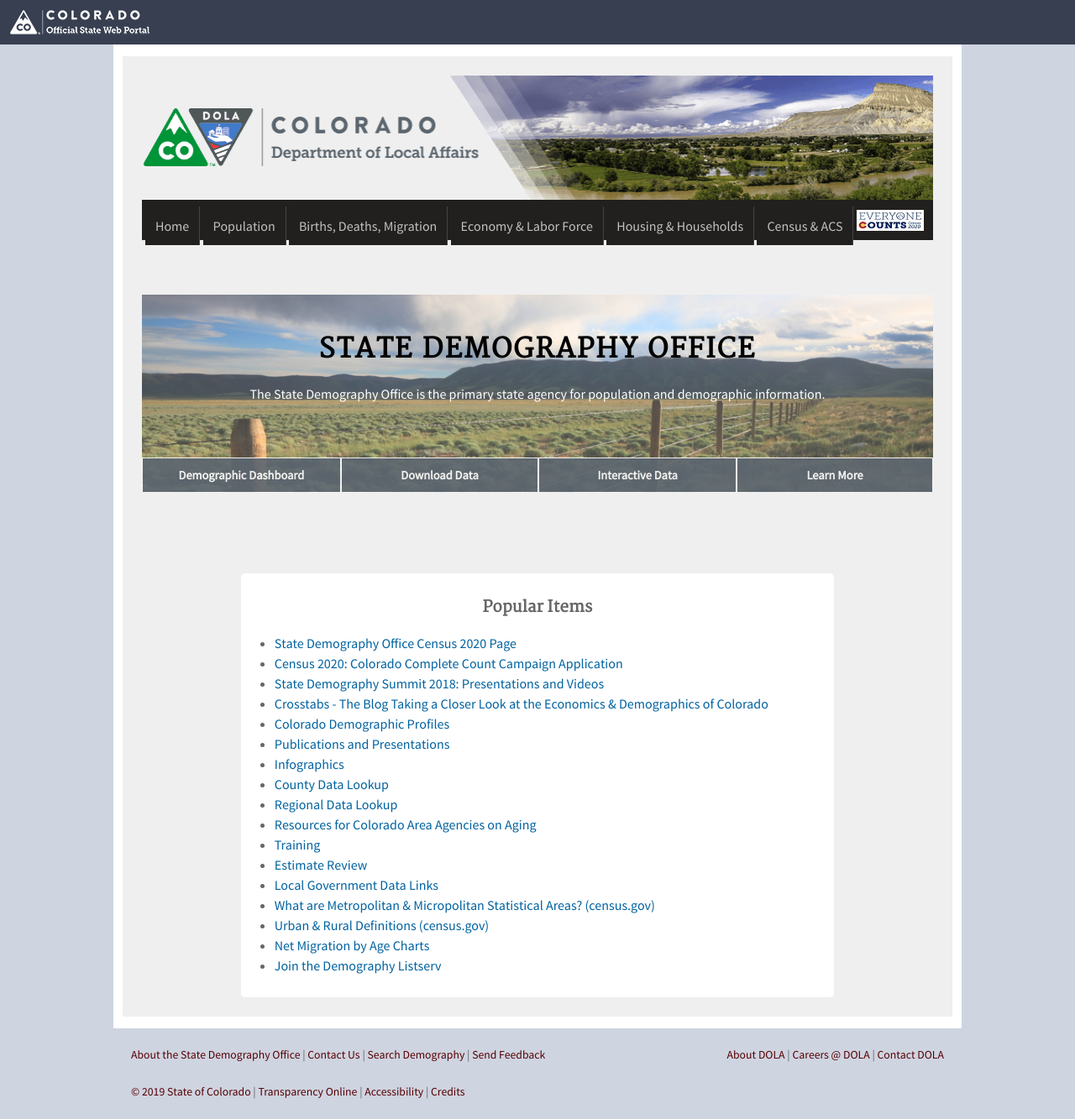
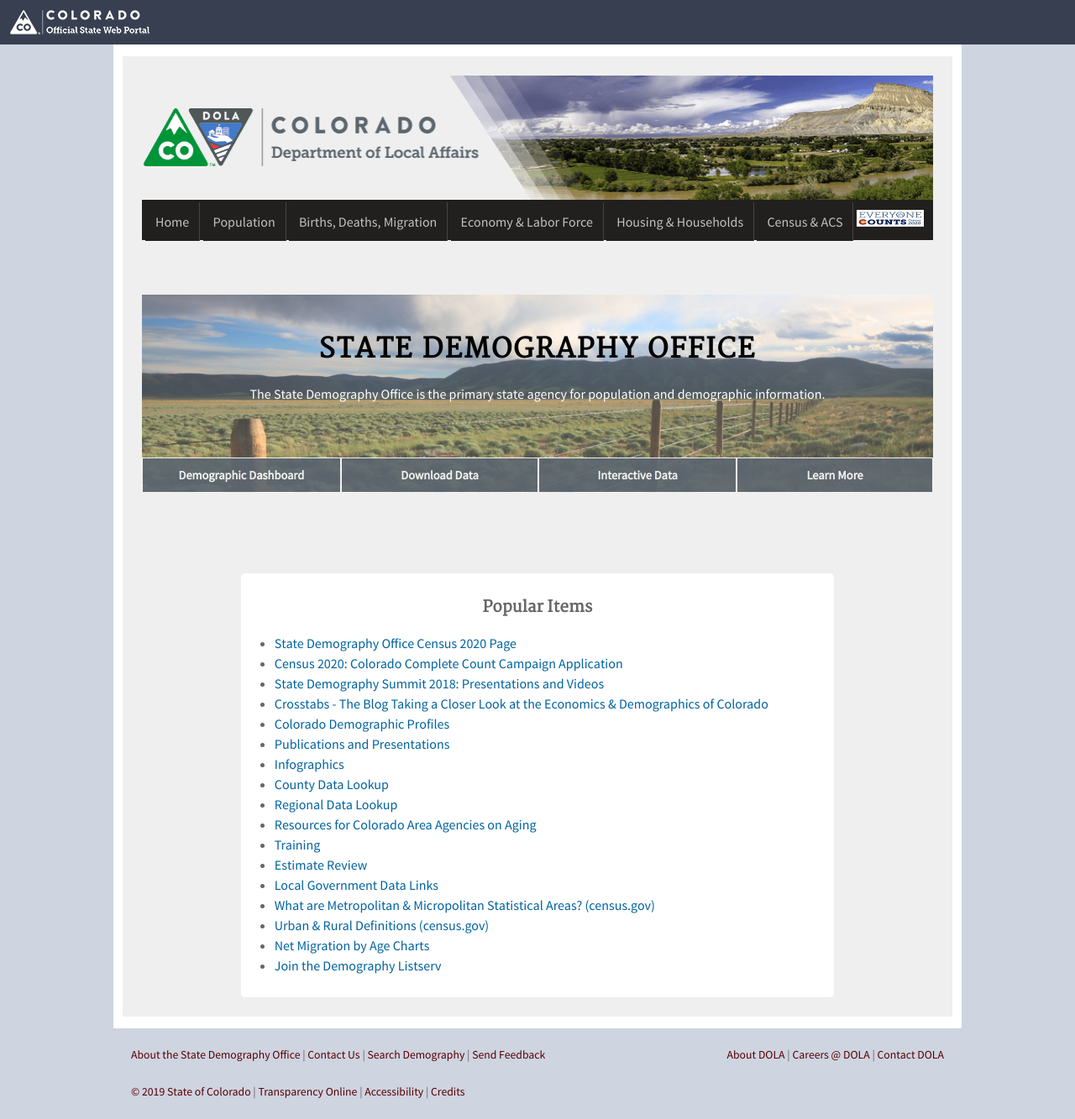
Before and after one commit to TBleess/Website_New, a Jekyll site: the page built from pages/0_Homepage_and_Footer_Links/index.md, in a window 1280 px wide. Shown: the whole page at 84% size. Built offline with Jekyll 4.4.1, drawn with Linux system fonts in a browser that asks for light colours.

Commit message:
Update _header.html

```diff
--- a/_includes/_header.html
+++ b/_includes/_header.html
@@ -28,7 +28,7 @@
                             <li class="padding-normal">
                                 <a href="/census-acs/">Census &amp; ACS</a></li>
                             <li class="padding-none">
-                              <a href="/census_2020/"><img src="/images/Census2020_Button.jpg" height=25px width=80px></a>
+                              <a href="/census_2020/"><img src="/images/Census2020_Button.jpg" height=20px width=80px></a>
                             </li>
                         </ul>
                     </nav>
```
